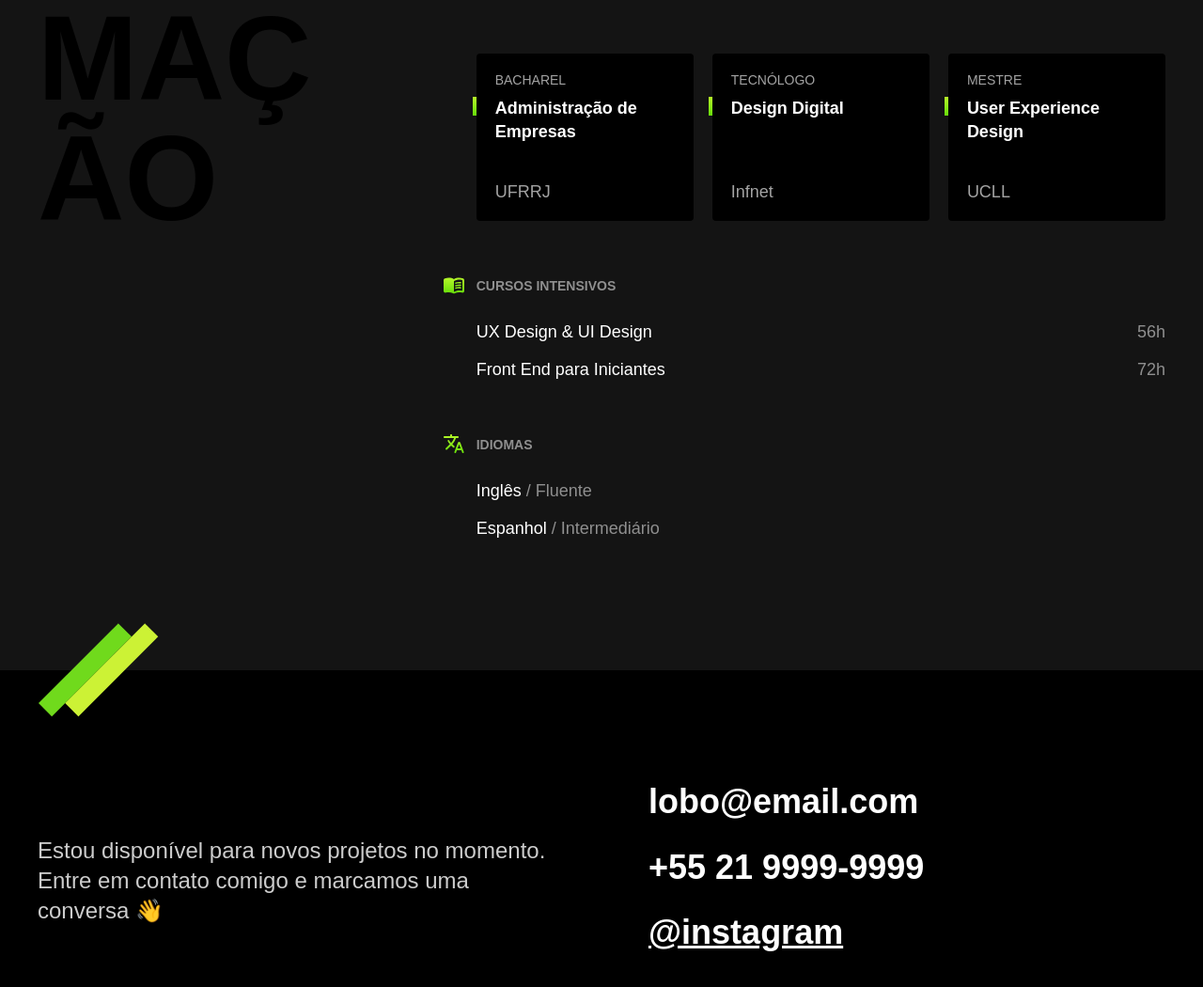
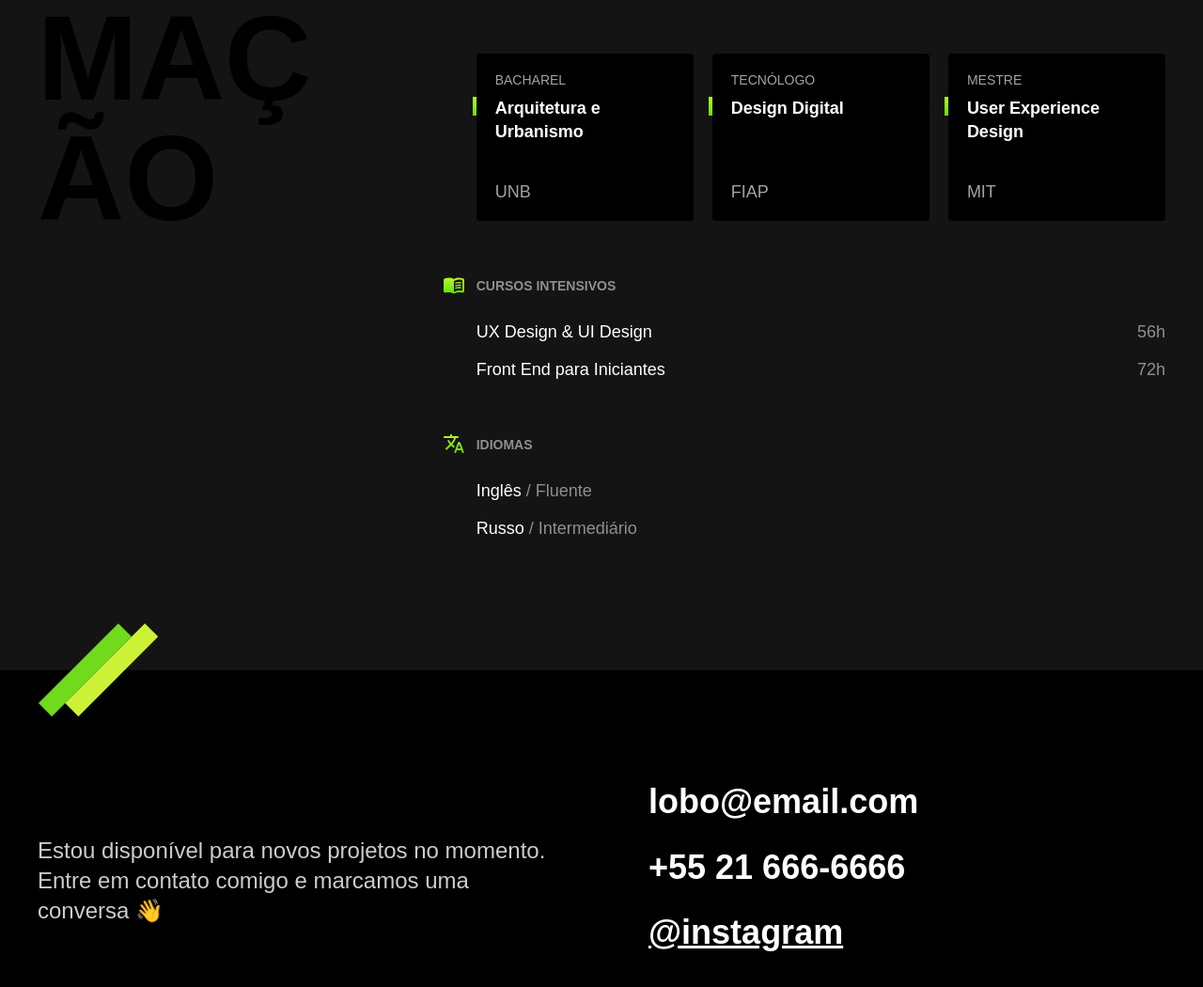
Before and after one commit to mateurcdev/bikcraftprepage, a plain HTML site: page index.html in a window 1280 px wide. Shown: the part 1708-2758 px from the top of the page at 94% size. Drawn offline with Linux system fonts and the light colour scheme.

Commit message:
commit 2

```diff
--- a/index.html
+++ b/index.html
@@ -5,8 +5,8 @@
   <meta charset="UTF-8">
   <meta name="viewport" content="width=device-width, initial-scale=1.0">
   <title>Lobo - Desenvolvedor e Designer</title>
-  <meta name="description" content="Desenvolvedor Front End e UX/UI Designer Localizado no Rio de Janeiro">
-  <link rel="stylesheet" href="./css/style.css">
+  <meta name="description" content="Desenvolvedor Front End e UX/UI Designer Localizado no Distrito Federal">
+  <link rel="stylesheet" href="./css/style.min.css">
 </head>
 
 <body>
@@ -25,7 +25,7 @@
     <img src="./img/perfil.jpg" alt="Lobo Cinza" width="360" height="520">
     <div>
       <h1>Desenvolvedor<br>Front End &<br>UX/UI Designer</h1>
-      <p>Localizado no Rio de Janeiro 🏖</p>
+      <p>Localizado no Distrito Federal</p>
     </div>
   </main>
 
@@ -88,18 +88,18 @@
         <ul class="faculdade-lista">
           <li class="faculdade">
             <span class="faculdade-tipo">Bacharel</span>
-            <h3 class="faculdade-curso">Administração de Empresas</h3>
-            <span class="faculdade-instituicao">UFRRJ</span>
+            <h3 class="faculdade-curso">Arquitetura e Urbanismo</h3>
+            <span class="faculdade-instituicao">UNB</span>
           </li>
           <li class="faculdade">
             <span class="faculdade-tipo">Tecnólogo</span>
             <h3 class="faculdade-curso">Design Digital</h3>
-            <span class="faculdade-instituicao">Infnet</span>
+            <span class="faculdade-instituicao">FIAP</span>
           </li>
           <li class="faculdade">
             <span class="faculdade-tipo">Mestre</span>
             <h3 class="faculdade-curso">User Experience Design</h3>
-            <span class="faculdade-instituicao">UCLL</span>
+            <span class="faculdade-instituicao">MIT</span>
           </li>
         </ul>
 
@@ -115,7 +115,7 @@
             <h3>Idiomas</h3>
             <ul>
               <li>Inglês <span>/ Fluente</span></li>
-              <li>Espanhol <span>/ Intermediário</span></li>
+              <li>Russo <span>/ Intermediário</span></li>
             </ul>
           </div>
         </div>
@@ -128,7 +128,7 @@
       <p class="footer-texto">Estou disponível para novos projetos no momento. Entre em contato comigo e marcamos uma conversa 👋</p>
       <ul class="footer-contato">
         <li>lobo@email.com</li>
-        <li>+55 21 9999-9999</li>
+        <li>+55 21 666-6666</li>
         <li><a href="/">@instagram</a></li>
       </ul>
       <p class="footer-copy">Lobo. Alguns direitos reservados.</p>
```
